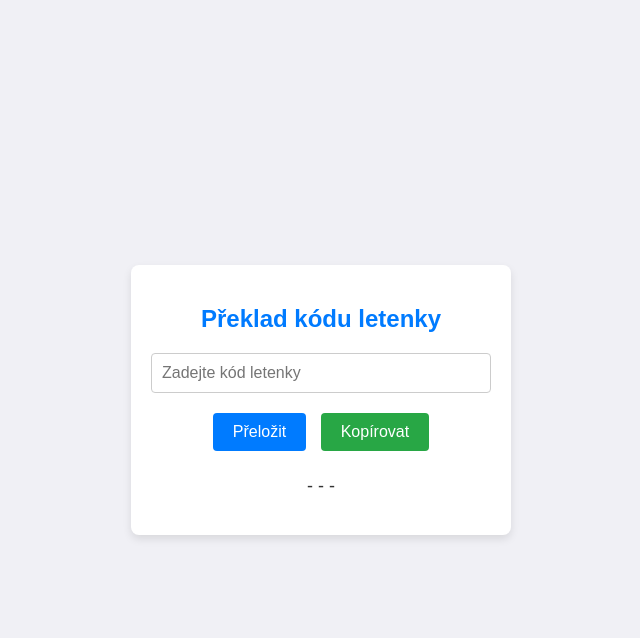
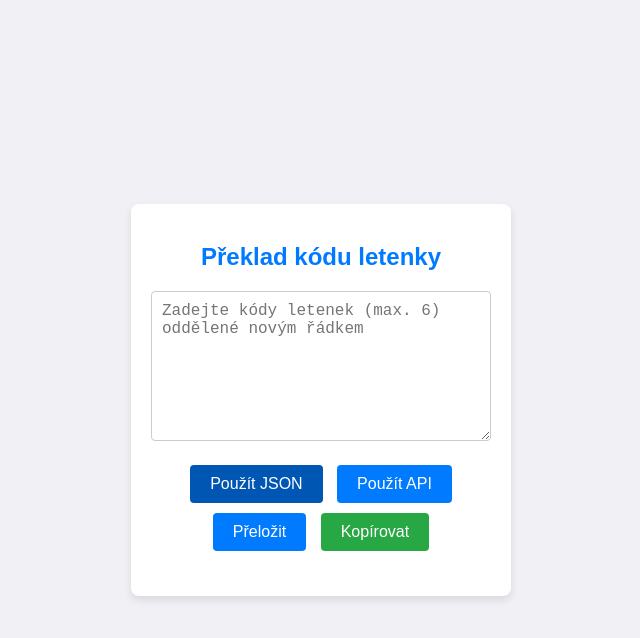
Before and after one commit to Martinsafka/airticket, a website: page index.html in a window 1280 px wide. Both pictures are taken after a click on the button "Přeložit". Shown: the whole page, without its empty margins (319-959 px from the left). Drawn offline with Linux system fonts and the light colour scheme.

Commit message:
ticket translator

```diff
--- a/index.html
+++ b/index.html
@@ -31,7 +31,7 @@
             color: #007bff;
         }
 
-        input[type="text"] {
+        textarea {
             width: 100%;
             box-sizing: border-box;
             padding: 10px;
@@ -39,6 +39,7 @@
             border: 1px solid #ccc;
             border-radius: 4px;
             font-size: 16px;
+            height: 150px;
         }
 
         button {
@@ -53,7 +54,7 @@
             margin: 5px;
         }
 
-        button:hover {
+        button:hover:not(.active) {
             background-color: #0056b3;
         }
 
@@ -65,10 +66,16 @@
             background-color: #218838;
         }
 
+        .active {
+            background-color: #0056b3;
+            cursor: not-allowed;
+        }
+
         p#output {
             margin-top: 20px;
             font-size: 18px;
             color: #333;
+            white-space: pre-wrap; /* Maintain line breaks */
         }
     </style>
 </head>
@@ -76,55 +83,130 @@
 
 <div class="container">
     <h2>Překlad kódu letenky</h2>
-    <input type="text" id="ticketCode" placeholder="Zadejte kód letenky">
-    <button onclick="translateTicketCode()">Přeložit</button>
+    <textarea id="ticketCodes" placeholder="Zadejte kódy letenek (max. 6) oddělené novým řádkem"></textarea>
+    <button id="jsonButton" onclick="setDataSource('json')">Použít JSON</button>
+    <button id="apiButton" onclick="setDataSource('api')">Použít API</button>
+    <button onclick="translateTicketCodes()">Přeložit</button>
     <button id="copyButton" class="copy-button" onclick="copyToClipboard()" style="display: none;">Kopírovat</button>
 
     <p id="output"></p>
 </div>
 
 <script>
+    let dataSource = 'json'; // Defaultní zdroj dat
+
+    function setDataSource(source) {
+        dataSource = source;
+
+        // Resetování stavu tlačítek
+        document.getElementById('jsonButton').classList.remove('active');
+        document.getElementById('jsonButton').disabled = false;
+        document.getElementById('apiButton').classList.remove('active');
+        document.getElementById('apiButton').disabled = false;
+
+        // Nastavení aktivního tlačítka
+        if (source === 'json') {
+            document.getElementById('jsonButton').classList.add('active');
+            document.getElementById('jsonButton').disabled = true;
+        } else if (source === 'api') {
+            document.getElementById('apiButton').classList.add('active');
+            document.getElementById('apiButton').disabled = true;
+        }
+
+        alert(`Zdroje dat přepnut na: ${source === 'json' ? 'JSON soubor' : 'API'}`);
+    }
+
     async function fetchJSON(file) {
         const response = await fetch(file);
+        if (!response.ok) {
+            throw new Error(`HTTP error! status: ${response.status}`);
+        }
         return await response.json();
     }
 
-    async function translateTicketCode() {
-        const airlines = await fetchJSON('airlines.json');
-        const airports = await fetchJSON('airports.json');
+    async function fetchFromAPI(apiEndpoint) {
+        const apiKey = '523533ba-8629-4f60-af72-235362c4333f'; // Zde nahraďte vaším API klíčem
+        const response = await fetch(`${apiEndpoint}?api_key=${apiKey}&lang=cs`);
+        if (!response.ok) {
+            throw new Error(`HTTP error! status: ${response.status}`);
+        }
+        const data = await response.json();
+        return data.response; // Extrahujeme pole s odpovědí
+    }
 
-        let code = document.getElementById('ticketCode').value.trim();
-        code = code.replace(/\s+/g, ''); // Odstranění všech mezer
+    function processJSONData(airlines, airports) {
+        // Vracíme mapy pro rychlé vyhledávání IATA kódů
+        return {
+            airlinesMap: airlines,
+            airportsMap: airports
+        };
+    }
 
-        const airlineCode = code.slice(0, 2);  // První 2 znaky - kód aerolinky
-        let remainingCode = code.slice(2);
+    function processAPIData(airlines, airports) {
+        const airlinesMap = {};
+        airlines.forEach(airline => {
+            airlinesMap[airline.iata_code] = airline.name;
+        });
 
-        // Číslo letu může být variabilní (4 až 5 znaků), proto najdeme první třídu po čísle letu
-        let flightNumberEndIndex = remainingCode.search(/[A-Z]/);
-        const flightNumber = remainingCode.slice(0, flightNumberEndIndex);
-        remainingCode = remainingCode.slice(flightNumberEndIndex);
+        const airportsMap = {};
+        airports.forEach(airport => {
+            airportsMap[airport.iata_code] = airport.name;
+        });
 
-        const flightClass = remainingCode.slice(0, 1);  // Třída letu
-        const flightDate = remainingCode.slice(1, 6);  // 5 znaků - datum letu
-        remainingCode = remainingCode.slice(6);
+        return {
+            airlinesMap,
+            airportsMap
+        };
+    }
 
-        const origin = remainingCode.slice(0, 3);  // 3 znaky - letiště odletu
-        const destination = remainingCode.slice(3, 6); // 3 znaky - letiště příletu
-        remainingCode = remainingCode.slice(6);
+    async function translateTicketCodes() {
+        let airlines, airports, processedData;
 
-        // Nalezení časů v řetězci
-        const departureTime = remainingCode.slice(3, 7).replace(/(\d{2})(\d{2})/, '$1:$2');
-        const arrivalTime = remainingCode.slice(7, 11).replace(/(\d{2})(\d{2})/, '$1:$2');
+        try {
+            if (dataSource === 'json') {
+                airlines = await fetchJSON('airlines.json');
+                airports = await fetchJSON('airports.json');
+                processedData = processJSONData(airlines, airports);
+            } else if (dataSource === 'api') {
+                airlines = await fetchFromAPI('https://airlabs.co/api/v9/airlines');
+                airports = await fetchFromAPI('https://airlabs.co/api/v9/airports');
+                processedData = processAPIData(airlines, airports);
+            }
 
-        const airlineName = airlines[airlineCode] || airlineCode;
-        const originName = airports[origin] || origin;
-        const destinationName = airports[destination] || destination;
+            const { airlinesMap, airportsMap } = processedData;
 
-        const output = `${airlineName} ${airlineCode} ${flightNumber} - ${flightDate} ${originName} - ${destinationName} ${departureTime}-${arrivalTime}`;
-        document.getElementById('output').innerText = output;
+            let codes = document.getElementById('ticketCodes').value.trim().split('\n'); // Split the input into lines
+            let output = "";
 
-        // Zobrazit tlačítko "Kopírovat"
-        document.getElementById('copyButton').style.display = 'inline-block';
+            codes = codes.filter(code => code.trim() !== ''); // Remove empty lines
+
+            codes.forEach((code, index) => {
+                const codeParts = code.split(/\s+/); // Split the input into parts by spaces
+
+                const airlineCode = codeParts[1]; // Second part is the airline code
+                const flightNumber = codeParts[2]; // Third part is the flight number
+                const flightDate = codeParts[4]; // Fifth part is the date
+                const origin = codeParts[5]; // Sixth part is the origin
+                const destination = codeParts[6]; // Seventh part is the destination
+                const departureTime = codeParts[7].replace(/(\d{2})(\d{2})/, '$1:$2'); // Eighth part is the departure time
+                let arrivalTime = codeParts[8].replace(/#/g, '').replace(/(\d{2})(\d{2})/, '$1:$2'); // Ninth part is the arrival time, removing any `#` symbol
+
+                const airlineName = airlinesMap[airlineCode] || airlineCode;
+                const originName = airportsMap[origin] || origin;
+                const destinationName = airportsMap[destination] || destination;
+
+                // Format the translated ticket code with numbering and spacing
+                output += `${index + 1}. ${airlineName} ${airlineCode} ${flightNumber} - ${flightDate} ${originName} - ${destinationName} ${departureTime}-${arrivalTime}\n\n`;
+            });
+
+            document.getElementById('output').innerText = output;
+
+            // Show the "Copy" button
+            document.getElementById('copyButton').style.display = 'inline-block';
+        } catch (error) {
+            console.error('Error translating the ticket code:', error);
+            alert('An error occurred while translating the ticket codes. Check the console for more information.');
+        }
     }
 
     function copyToClipboard() {
@@ -135,6 +217,12 @@
             console.error('Něco se pokazilo při kopírování textu do schránky', err);
         });
     }
+
+    // Nastavit výchozí aktivní tlačítko při načtení
+    document.addEventListener("DOMContentLoaded", function() {
+        setDataSource('json');
+    });
+
 </script>
 
 </body>
```
Also changed, not shown: 1 other file.
